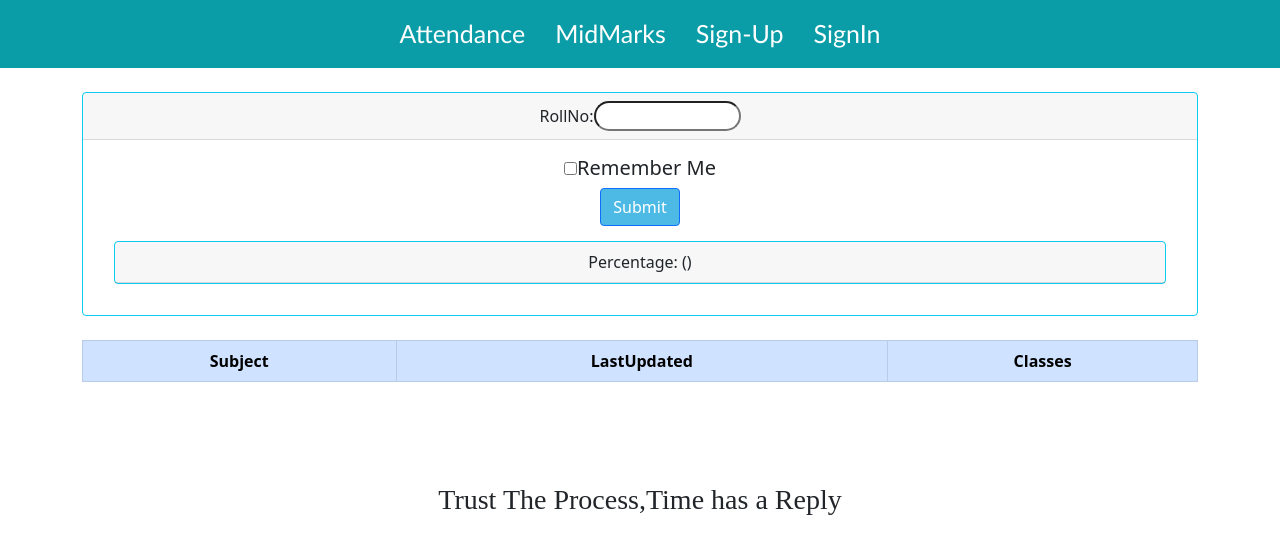
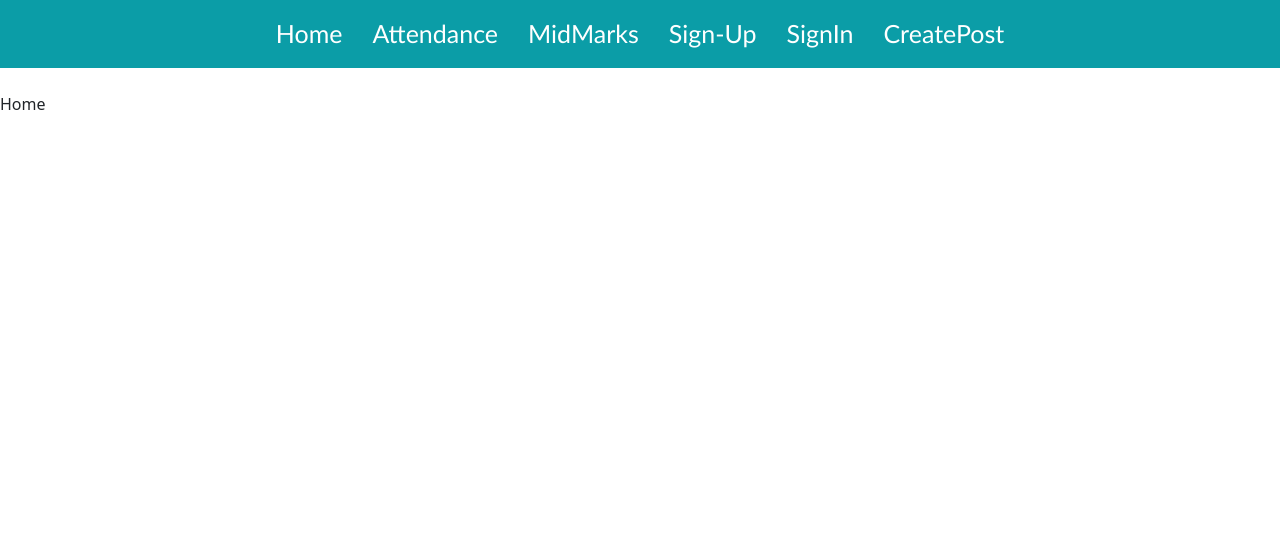
Before and after one commit to MahidharMannuru5/AttNbkrist, a React (Create React App) app: page / in a window 1280 px wide. Shown: the top 554 px of the page. Built offline with nearby package versions, Linux system fonts and the light colour scheme.

Commit message:
FixingEmailSignInIssue

```diff
--- a/src/App.js
+++ b/src/App.js
@@ -3,6 +3,8 @@ import Attendance from './Pages/Attendance';
 import MidMarks from './Pages/MidMarks';
 import SignUp from './Pages/SignUp';
 import Signin from './Pages/Signin';
+import CreatePost from './Pages/CreatePost';
+import Home from './Pages/Home';
 import {Routes,Route,Link} from "react-router-dom"
 
 function App() {
@@ -12,10 +14,13 @@ function App() {
 
     <div className="container-fluid new">
     <nav>
-          <Link to="/">Attendance</Link>
+          <Link to="/">Home</Link>
+          <Link to="/Attendance">Attendance</Link>
           <Link to="/MidMarks">MidMarks</Link>
           <Link to="/SignUp">Sign-Up</Link>
           <Link to="/Signin">SignIn</Link>
+          <Link to="/CreatePost">CreatePost</Link>
+
 
       </nav>
 
@@ -30,7 +35,9 @@ function App() {
 </div>
 
         <Routes>
-        <Route path="/" element={<Attendance/>}/>
+        <Route path="/" element={<Home/>}/>
+        <Route path="/Attendance" element={<Attendance/>}/>
+        <Route path="/CreatePost" element={<CreatePost/>}/>
         <Route path="/MidMarks" element={<MidMarks/>}/>
         <Route path="/SignUp" element={<SignUp/>}/>
         <Route path="/SignIn" element={<Signin/>}/>
--- a/src/Pages/Attendance.js
+++ b/src/Pages/Attendance.js
@@ -47,7 +47,7 @@ export default function Attendance() {
         RollNo:
       </label>
 
-<input type="text" required size={10} value={rollno} onChange={(event)=>{
+<input type="text" className='titleofpost' required size={10} value={rollno} onChange={(event)=>{
   setrollno(event.target.value.toLowerCase());
 }} />
 
--- /dev/null
+++ b/src/Pages/CreatePost.js
@@ -0,0 +1,22 @@
+import React from 'react'
+import {useState} from 'react';
+import {Button} from 'react-bootstrap'
+const CreatePost = () => {
+    const[Title,setTitle]=useState(" ");
+    const[Body,setBody]=useState(" ");
+  return (
+    <>
+    <div className="createPost">
+        <div >CreatePost</div>
+        <input  type="text" placeholder='Title'/>
+        <div className="PostContent">
+        <textarea name="postContent" rows={4} cols={40} />
+        </div>
+        <Button>create</Button>
+        </div>
+
+    </>
+  )
+}
+
+export default CreatePost
--- /dev/null
+++ b/src/Pages/Home.js
@@ -0,0 +1,9 @@
+import React from 'react'
+
+const Home = () => {
+  return (
+    <div>Home</div>
+  )
+}
+
+export default Home
--- a/src/Pages/MidMarks.js
+++ b/src/Pages/MidMarks.js
@@ -44,7 +44,7 @@ export default function MidMarks() {
         RollNo:
       </label>
 
-<input type="text" required size={10} value={rollno} onChange={(event)=>{
+<input type="text" className='titleofpost' required size={10} value={rollno} onChange={(event)=>{
   setrollno(event.target.value.toLowerCase());
 }} />
 </Card.Header>
--- a/src/Pages/Signin.js
+++ b/src/Pages/Signin.js
@@ -24,12 +24,14 @@ const Signin = () => {
   const[Email,setEmail]=useState(" ");
   const Login=async()=>{
 
-await sendSignInLinkToEmail(auth, {Email}, actionCodeSettings)
-  .then(() => {
+    await auth.sendSignInLinkToEmail(Email, actionCodeSettings)
+
+    .then(() => {
     // The link was successfully sent. Inform the user.
     // Save the email locally so you don't need to ask the user for it again
     // if they open the link on the same device.
-    window.localStorage.setItem('emailForSignIn', {Email});
+    window.localStorage.setItem('emailForSignIn', Email);
+
     // ...
   })
   .catch((error) => {
--- a/src/index.css
+++ b/src/index.css
@@ -26,8 +26,17 @@ a{
   margin:0 auto!important;
   padding:15px!important;
 }
-input{
-  border-radius: 15px 15px 15px 15px;
+.PostContent{
+margin:5px;
+}
+.createPost{
+  align-items: center;
+  text-align: center;
+  border:solid 1px;
+  border-right:300px;
+}
+.titleofpost{
+  border-radius:15px 15px 15px 15px;
 }
 .counter{
   display: none;
```
Also changed, not shown: src/Pages/ChatSystem.js (added).
